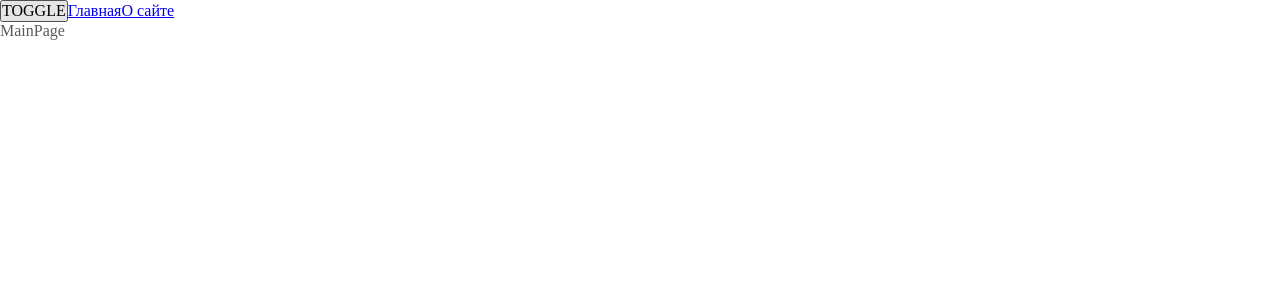
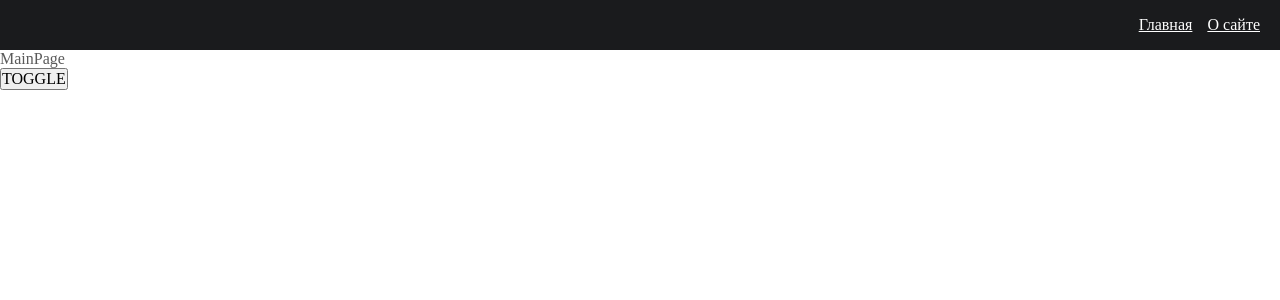
Before and after one commit to syndikat8/lvl-up-frontend, a React app: page / in a window 1280 px wide. Shown: the top 300 px of the page. Built offline with nearby package versions, Linux system fonts and the light colour scheme.

Commit message:
feat: add lesson 12 (add widget)

```diff
--- a/src/app/App.tsx
+++ b/src/app/App.tsx
@@ -1,7 +1,7 @@
 import React from 'react';
-import { Link } from 'react-router-dom';
 
 import { AppRouter } from "app/providers/router";
+import { Navbar } from "widgets/Navbar";
 import { classNames } from "shared/lib/classNames/classNames";
 import { useTheme } from "app/providers/ThemeProvider";
 
@@ -12,10 +12,9 @@
 
     return (
         <div className={classNames('app', {}, [theme])}>
+            <Navbar/>
+            <AppRouter/>
             <button onClick={changeTheme}>TOGGLE</button>
-            <Link to={'/'}>Главная</Link>
-            <Link to={'/about'}>О сайте</Link>
-            <AppRouter/>
         </div>
     );
 };
--- a/src/app/styles/themes/dark.scss
+++ b/src/app/styles/themes/dark.scss
@@ -1,6 +1,10 @@
 .app.dark {
   --bg-color: #1A1B1D;
+  --inverted-bg-color: #ffffff;
 
   --primary-color: #FFFFFF;
   --secondary-color: #727478;
+
+  --inverted-primary-color: #5A5A5A;
+  --inverted-secondary-color: #727478;
 }
--- a/src/app/styles/themes/light.scss
+++ b/src/app/styles/themes/light.scss
@@ -1,6 +1,10 @@
 .app.light {
   --bg-color: #ffffff;
+  --inverted-bg-color: #1A1B1D;
 
   --primary-color: #5A5A5A;
   --secondary-color: #727478;
+
+  --inverted-primary-color: #FFFFFF;
+  --inverted-secondary-color: #727478;
 }
--- a/src/app/styles/variables/global.scss
+++ b/src/app/styles/variables/global.scss
@@ -9,4 +9,6 @@
 
   --font-m: var(--font-size-m) / var(--font-size-m) var(--font-family-main);
   --font-l: var(--font-size-l) / var(--font-size-l) var(--font-family-main);
+
+  --navbar-height: 50px
 }
--- a/src/shared/lib/classNames/classNames.ts
+++ b/src/shared/lib/classNames/classNames.ts
@@ -1,10 +1,10 @@
 
 type Mods = Record<string, boolean | string>
 
-export function classNames(cls: string, mods: Mods, additional: string[]): string {
+export function classNames(cls: string, mods: Mods = {}, additional: string[] = []): string {
     return [
         cls,
-        ...additional,
+        ...additional.filter(Boolean),
         ...Object.entries(mods)
             .filter(([className, value]) => Boolean(value))
             .map(([className]) => className)
--- /dev/null
+++ b/src/shared/ui/AppLink/AppLink.module.scss
@@ -0,0 +1,11 @@
+.AppLink {
+  color: var(--primary-color)
+}
+
+.primary {
+  color: var(--inverted-primary-color)
+}
+
+.secondary {
+  color: var(--inverted-secondary-color)
+}
--- /dev/null
+++ b/src/shared/ui/AppLink/AppLink.tsx
@@ -0,0 +1,35 @@
+import { Link } from "react-router-dom";
+import { classNames } from "shared/lib/classNames/classNames";
+import cls from "./AppLink.module.scss"
+
+enum AppLinkTheme {
+    PRIMARY = 'primary',
+    SECONDARY = 'secondary'
+}
+
+interface AppLinkProps {
+    className?: string;
+    children: string;
+    to: string;
+    theme?: AppLinkTheme;
+}
+
+export const AppLink = (props: AppLinkProps) => {
+    const {
+        to,
+        className,
+        children,
+        theme = AppLinkTheme.PRIMARY,
+        ...otherProps
+    } = props
+
+    return (
+        <Link
+            className={classNames(cls.AppLink, {}, [className, cls[theme]])}
+            to={to}
+            {...otherProps}
+        >
+            { children }
+        </Link>
+    )
+}
--- /dev/null
+++ b/src/widgets/Navbar/index.ts
@@ -0,0 +1,3 @@
+import { Navbar } from "./ui/Navbar";
+
+export { Navbar }
--- /dev/null
+++ b/src/widgets/Navbar/ui/Navbar.module.scss
@@ -0,0 +1,16 @@
+
+.Navbar {
+  width: 100%;
+  height: var(--navbar-height);
+  display: flex;
+  align-items: center;
+  padding: 20px;
+  background: var(--inverted-bg-color);
+}
+
+.links {
+  display: flex;
+  align-items: center;
+  grid-gap: 0 15px;
+  margin-left: auto;
+}
--- /dev/null
+++ b/src/widgets/Navbar/ui/Navbar.tsx
@@ -0,0 +1,19 @@
+import { AppLink } from "shared/ui/AppLink/AppLink";
+
+import { classNames } from "shared/lib/classNames/classNames";
+import cls from "./Navbar.module.scss"
+
+interface NavbarProps {
+    className?: string;
+}
+
+export const Navbar = ({ className }: NavbarProps) => {
+    return (
+        <div className={classNames(cls.Navbar, {}, [className])}>
+            <div className={cls.links}>
+                <AppLink to={'/'}>Главная</AppLink>
+                <AppLink to={'/about'}>О сайте</AppLink>
+            </div>
+        </div>
+    )
+}
```
